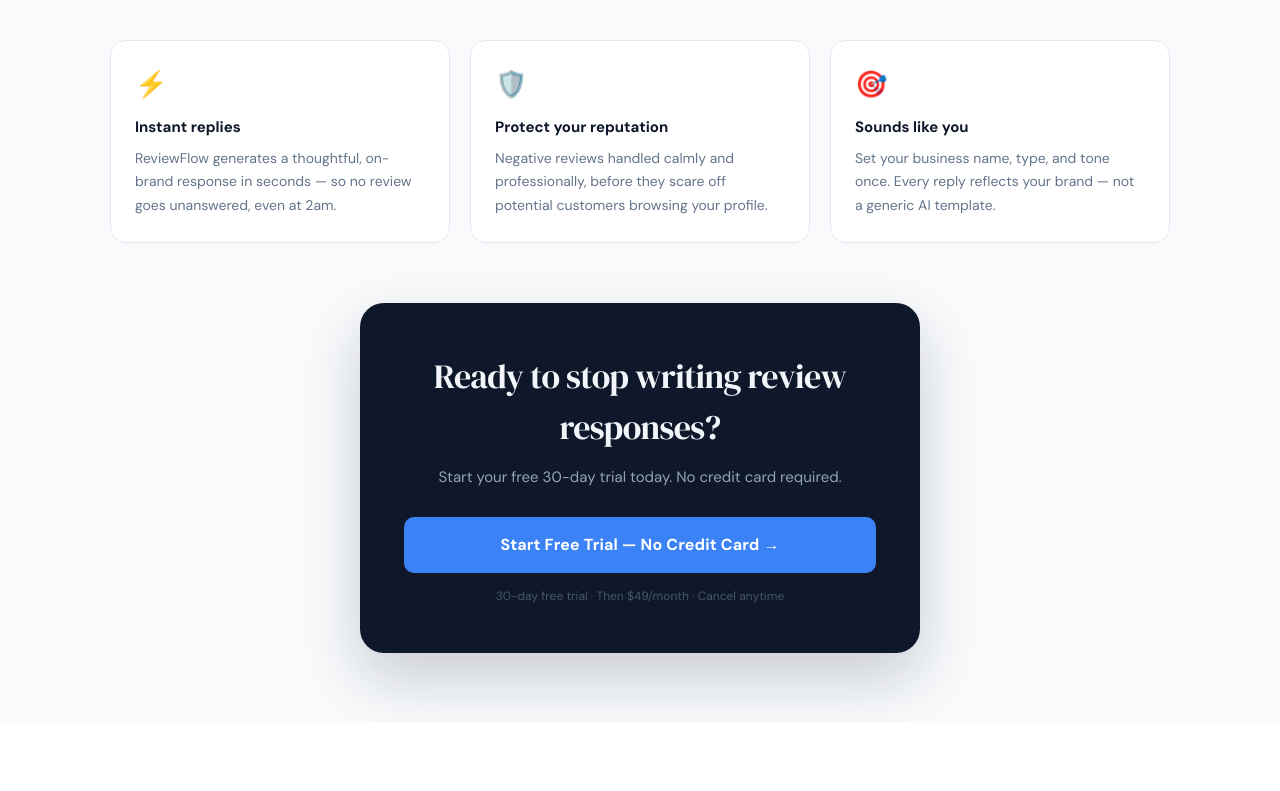
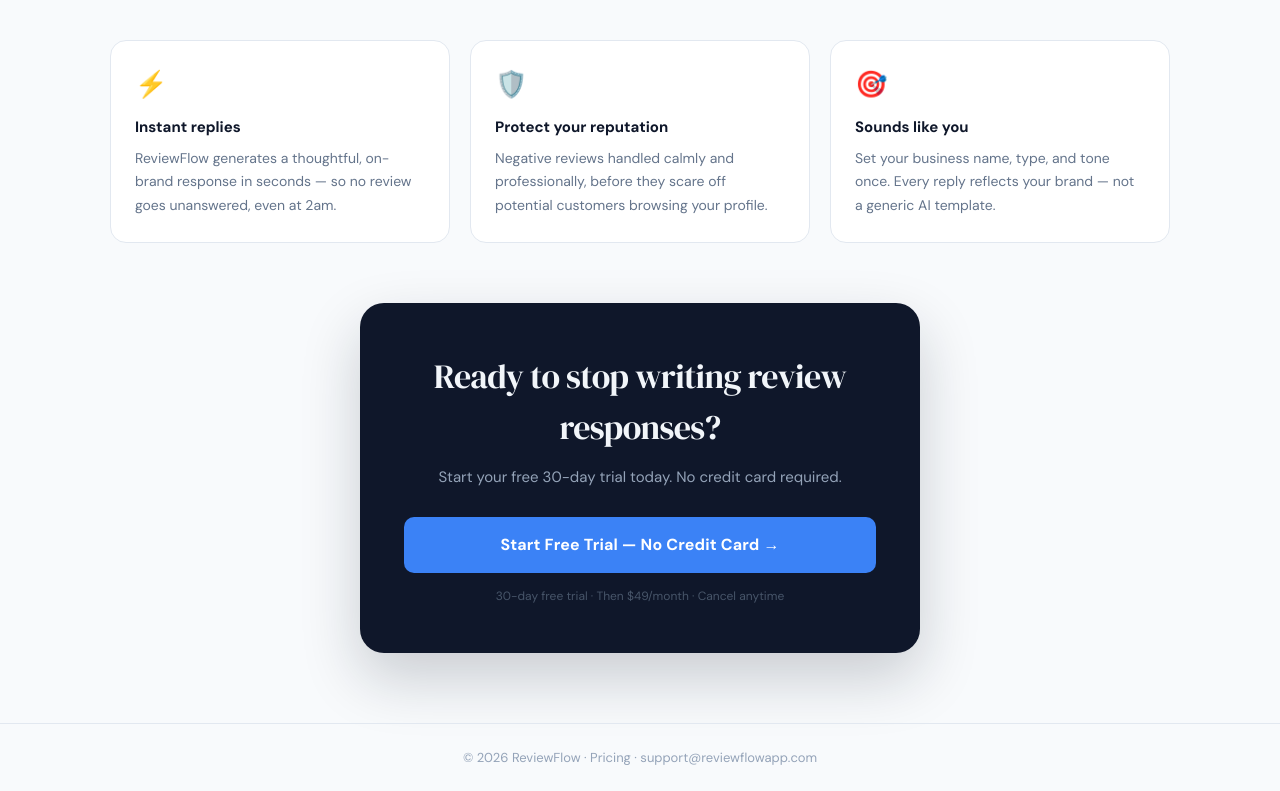
Before and after one commit to AmerC1990/reviewflow, a Next.js app: page / in a window 1280 px wide. Shown: the part 1289-2080 px from the top of the page. Before the commit the page ends 2012 px from the top, so only its background shows below. Built offline with nearby package versions, Linux system fonts and the light colour scheme.

Commit message:
add support email to footer and pricing FAQ

```diff
--- a/pages/index.js
+++ b/pages/index.js
@@ -50,15 +50,12 @@ export default function Home() {
             gap: 20px;
           }
 
-          .dark-panel {
-            display: block;
-          }
+          .dark-panel { display: block; }
 
           .try-btn {
             display: block;
             background: #0f172a;
             color: #fff;
-            fontSize: 16px;
             font-size: 16px;
             font-weight: 700;
             padding: 16px;
@@ -69,9 +66,7 @@ export default function Home() {
             transition: background 0.2s ease;
           }
 
-          .try-btn:hover {
-            background: #1e40af;
-          }
+          .try-btn:hover { background: #1e40af; }
 
           .try-btn-blue {
             display: block;
@@ -87,29 +82,14 @@ export default function Home() {
             transition: background 0.2s ease;
           }
 
-          .try-btn-blue:hover {
-            background: #2563eb;
-          }
+          .try-btn-blue:hover { background: #2563eb; }
 
           @media (max-width: 768px) {
-            .hero-grid {
-              grid-template-columns: 1fr;
-              gap: 36px;
-            }
-            .dark-panel {
-              display: none;
-            }
-            .business-grid {
-              grid-template-columns: repeat(2, 1fr);
-              gap: 12px;
-            }
-            .why-grid {
-              grid-template-columns: 1fr;
-              gap: 14px;
-            }
-            .final-cta-inner {
-              padding: 36px 24px !important;
-            }
+            .hero-grid { grid-template-columns: 1fr; gap: 36px; }
+            .dark-panel { display: none; }
+            .business-grid { grid-template-columns: repeat(2, 1fr); gap: 12px; }
+            .why-grid { grid-template-columns: 1fr; gap: 14px; }
+            .final-cta-inner { padding: 36px 24px !important; }
           }
         `}</style>
       </Head>
@@ -125,30 +105,21 @@ export default function Home() {
           <span style={{ fontWeight: 700, fontSize: "16px", color: "#0f172a", letterSpacing: "-0.02em" }}>ReviewFlow</span>
         </div>
         <div style={{ display: "flex", alignItems: "center", gap: "20px" }}>
-          <a href="/pricing" style={{ fontSize: "13px", fontWeight: 600, color: "#64748b", textDecoration: "none" }}>
-            Pricing
-          </a>
-          <a href="https://app.reviewflowapp.com/signup" className="try-btn" style={{ padding: "9px 16px", fontSize: "13px", borderRadius: "8px" }}>
-            Try It Free
-          </a>
+          <a href="/pricing" style={{ fontSize: "13px", fontWeight: 600, color: "#64748b", textDecoration: "none" }}>Pricing</a>
+          <a href="https://app.reviewflowapp.com/signup" className="try-btn" style={{ padding: "9px 16px", fontSize: "13px", borderRadius: "8px" }}>Try It Free</a>
         </div>
       </nav>
 
       {/* HERO */}
       <section style={{ maxWidth: "1100px", margin: "0 auto", padding: "40px 20px 60px" }}>
         <div className="hero-grid">
-          {/* Left col */}
           <div>
-
-
             <h1 className="fade-2" style={{ fontSize: "clamp(34px, 5vw, 52px)", fontFamily: "'DM Serif Display', serif", color: "#0f172a", lineHeight: "1.1", letterSpacing: "-0.02em", marginBottom: "18px" }}>
               Never write a Google review response again.
             </h1>
-
             <p className="fade-3" style={{ fontSize: "16px", color: "#475569", lineHeight: "1.7", marginBottom: "24px" }}>
               ReviewFlow uses AI to instantly generate professional replies to your Google reviews — in your voice, for any rating. Stop losing customers to ignored reviews.
             </p>
-
             <div className="fade-4" style={{ display: "flex", flexDirection: "column", gap: "10px", marginBottom: "28px" }}>
               {[
                 "Replies generated in seconds, not hours",
@@ -165,7 +136,6 @@ export default function Home() {
                 </div>
               ))}
             </div>
-
             <div className="fade-5" id="get-access">
               <a href="https://app.reviewflowapp.com/signup" className="try-btn" style={{ maxWidth: "420px" }}>
                 Try It Free — Start Your 30-Day Trial →
@@ -176,7 +146,6 @@ export default function Home() {
             </div>
           </div>
 
-          {/* Right col — hidden on mobile */}
           <div className="dark-panel" style={{ background: "#0f172a", borderRadius: "20px", padding: "28px", boxShadow: "0 25px 60px rgba(15,23,42,0.25)" }}>
             <div style={{ display: "flex", alignItems: "center", justifyContent: "space-between", marginBottom: "20px" }}>
               <span style={{ color: "#94a3b8", fontSize: "12px", fontWeight: 600, textTransform: "uppercase", letterSpacing: "0.08em" }}>Latest reviews</span>
@@ -185,7 +154,6 @@ export default function Home() {
                 Live
               </span>
             </div>
-
             <div style={{ background: "#1e293b", borderRadius: "12px", padding: "14px", marginBottom: "10px" }}>
               <div style={{ display: "flex", alignItems: "center", justifyContent: "space-between", marginBottom: "6px" }}>
                 <span style={{ color: "#f1f5f9", fontSize: "13px", fontWeight: 600 }}>Sarah M.</span>
@@ -197,7 +165,6 @@ export default function Home() {
                 <p style={{ color: "#cbd5e1", fontSize: "12px", lineHeight: "1.5" }}>Thank you so much, Sarah! We're thrilled to hear this — our team works hard every day to make sure you feel welcome. See you next time! 🙏</p>
               </div>
             </div>
-
             <div style={{ background: "#1e293b", borderRadius: "12px", padding: "14px", marginBottom: "10px" }}>
               <div style={{ display: "flex", alignItems: "center", justifyContent: "space-between", marginBottom: "6px" }}>
                 <span style={{ color: "#f1f5f9", fontSize: "13px", fontWeight: 600 }}>James T.</span>
@@ -209,7 +176,6 @@ export default function Home() {
                 <p style={{ color: "#cbd5e1", fontSize: "12px", lineHeight: "1.5" }}>Hi James, we're sorry about your experience — long waits are not what we aim for. We'd love to make it right. Please reach out directly and we'll take care of you.</p>
               </div>
             </div>
-
             <div style={{ display: "grid", gridTemplateColumns: "1fr 1fr", gap: "8px", marginTop: "14px" }}>
               {[{ value: "2 sec", label: "Avg reply time" }, { value: "100%", label: "Reviews covered" }].map(({ value, label }) => (
                 <div key={label} style={{ background: "#1e293b", borderRadius: "10px", padding: "12px", textAlign: "center" }}>
@@ -286,6 +252,16 @@ export default function Home() {
         </div>
       </section>
 
+      {/* FOOTER */}
+      <footer style={{ borderTop: "1px solid #e2e8f0", padding: "24px 20px", textAlign: "center" }}>
+        <p style={{ fontSize: "13px", color: "#94a3b8" }}>
+          © 2026 ReviewFlow ·{" "}
+          <a href="/pricing" style={{ color: "#94a3b8", textDecoration: "none" }}>Pricing</a>
+          {" · "}
+          <a href="mailto:support@reviewflowapp.com" style={{ color: "#94a3b8", textDecoration: "none" }}>support@reviewflowapp.com</a>
+        </p>
+      </footer>
+
     </div>
   );
 }
--- a/pages/pricing.js
+++ b/pages/pricing.js
@@ -45,23 +45,15 @@ export default function Pricing() {
       {/* PRICING CARD */}
       <section style={{ maxWidth: "480px", margin: "40px auto", padding: "0 20px" }}>
         <div style={{ background: "#0f172a", borderRadius: "24px", padding: "48px 44px", textAlign: "center", boxShadow: "0 25px 60px rgba(15,23,42,0.2)" }}>
-
-          {/* Badge */}
           <div style={{ display: "inline-flex", alignItems: "center", gap: "6px", background: "#1e293b", border: "1px solid #334155", borderRadius: "100px", padding: "5px 12px", marginBottom: "24px" }}>
             <span style={{ width: "6px", height: "6px", borderRadius: "50%", background: "#4ade80", display: "inline-block" }}></span>
             <span style={{ fontSize: "12px", fontWeight: 600, color: "#94a3b8" }}>30-day free trial included</span>
           </div>
-
-          {/* Plan name */}
           <p style={{ fontSize: "14px", fontWeight: 600, color: "#64748b", textTransform: "uppercase", letterSpacing: "0.1em", marginBottom: "8px" }}>ReviewFlow</p>
-
-          {/* Price */}
           <div style={{ marginBottom: "32px" }}>
             <span style={{ fontSize: "64px", fontWeight: 700, color: "#f1f5f9", fontFamily: "'DM Serif Display', serif", letterSpacing: "-0.02em" }}>$49</span>
             <span style={{ fontSize: "18px", color: "#64748b", marginLeft: "4px" }}>/month</span>
           </div>
-
-          {/* Features */}
           <div style={{ display: "flex", flexDirection: "column", gap: "14px", marginBottom: "36px", textAlign: "left" }}>
             {[
               "AI-generated replies for every review",
@@ -82,26 +74,9 @@ export default function Pricing() {
               </div>
             ))}
           </div>
-
-          {/* CTA */}
-          <a
-            href="https://app.reviewflowapp.com/signup"
-            style={{
-              display: "block",
-              background: "#3b82f6",
-              color: "#fff",
-              fontSize: "16px",
-              fontWeight: 700,
-              padding: "16px",
-              borderRadius: "10px",
-              textDecoration: "none",
-              letterSpacing: "0.01em",
-              transition: "background 0.2s ease",
-            }}
-          >
+          <a href="https://app.reviewflowapp.com/signup" style={{ display: "block", background: "#3b82f6", color: "#fff", fontSize: "16px", fontWeight: 700, padding: "16px", borderRadius: "10px", textDecoration: "none", letterSpacing: "0.01em" }}>
             Start Free Trial — No Credit Card →
           </a>
-
           <p style={{ marginTop: "14px", fontSize: "12px", color: "#475569" }}>
             Free for 30 days · Then $49/month · Cancel anytime
           </p>
@@ -135,6 +110,10 @@ export default function Pricing() {
               q: "How does it work?",
               a: "Sign up, tell us about your business, and start generating replies instantly. Edit them if you want, then copy and paste into Google.",
             },
+            {
+              q: "How do I get support?",
+              a: "Email us anytime at support@reviewflowapp.com — we typically respond within 24 hours.",
+            },
           ].map(({ q, a }) => (
             <div key={q} style={{ background: "#fff", border: "1.5px solid #e2e8f0", borderRadius: "14px", padding: "20px 24px" }}>
               <p style={{ fontWeight: 700, fontSize: "15px", color: "#0f172a", marginBottom: "8px" }}>{q}</p>
@@ -147,7 +126,10 @@ export default function Pricing() {
       {/* FOOTER */}
       <footer style={{ borderTop: "1px solid #e2e8f0", padding: "24px", textAlign: "center" }}>
         <p style={{ fontSize: "13px", color: "#94a3b8" }}>
-          © 2026 ReviewFlow · <a href="/" style={{ color: "#94a3b8", textDecoration: "none" }}>Home</a>
+          © 2026 ReviewFlow ·{" "}
+          <a href="/" style={{ color: "#94a3b8", textDecoration: "none" }}>Home</a>
+          {" · "}
+          <a href="mailto:support@reviewflowapp.com" style={{ color: "#94a3b8", textDecoration: "none" }}>support@reviewflowapp.com</a>
         </p>
       </footer>
     </div>
```
